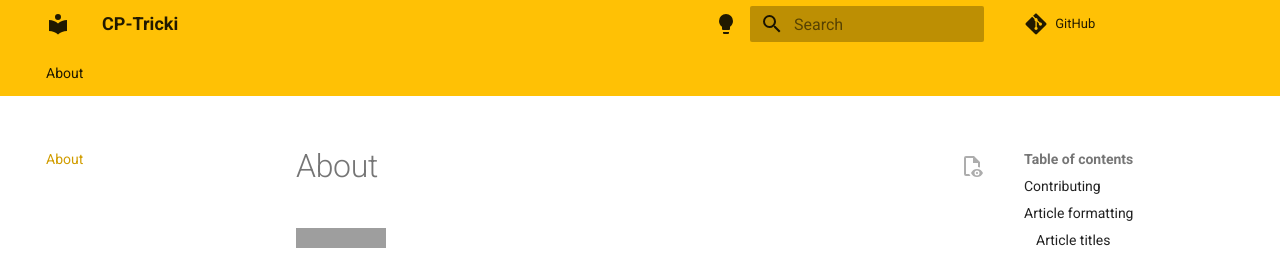
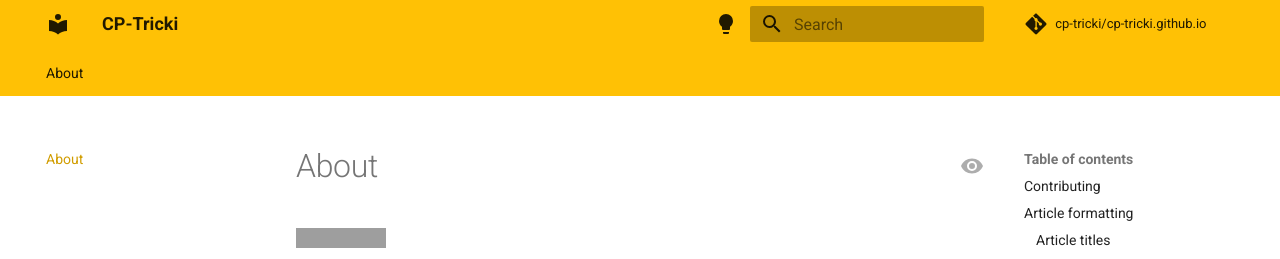
Before and after one commit to cp-tricki/cp-tricki.github.io, an MkDocs documentation site: the page built from docs/index.md, in a window 1280 px wide. Shown: the top 259 px of the page. Built offline with MkDocs 1.6.1 and Material for MkDocs 9.7.7, drawn with Linux system fonts in a browser that asks for light colours; comment, search, counter and statistics services are not loaded; grey boxes are pictures that could not be loaded.

Commit message:
Update mkdocs.yml

```diff
--- a/mkdocs.yml
+++ b/mkdocs.yml
@@ -1,11 +1,17 @@
 site_name: CP-Tricki
 site_url: https://cp-tricki.github.io/
 repo_url: https://github.com/cp-tricki/cp-tricki.github.io
+repo_name: cp-tricki/cp-tricki.github.io
 theme:
   name: material
   language: en
   custom_dir: docs/overrides
   edit_uri: edit/main/docs/
+
+  icon:
+    edit: material/pencil
+    view: material/eye
+
 
   palette:
   - scheme: default
```
